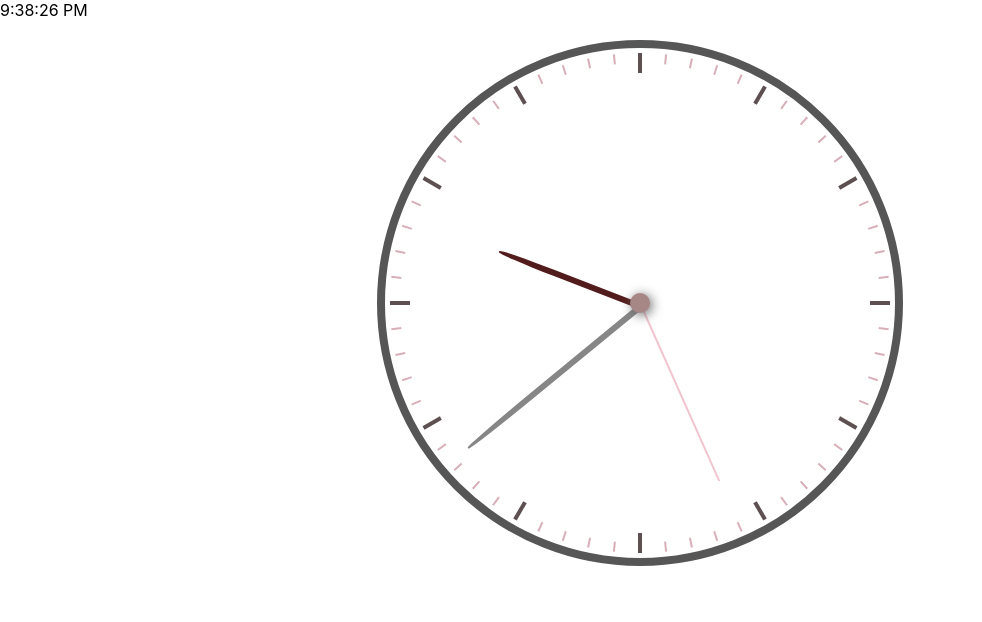
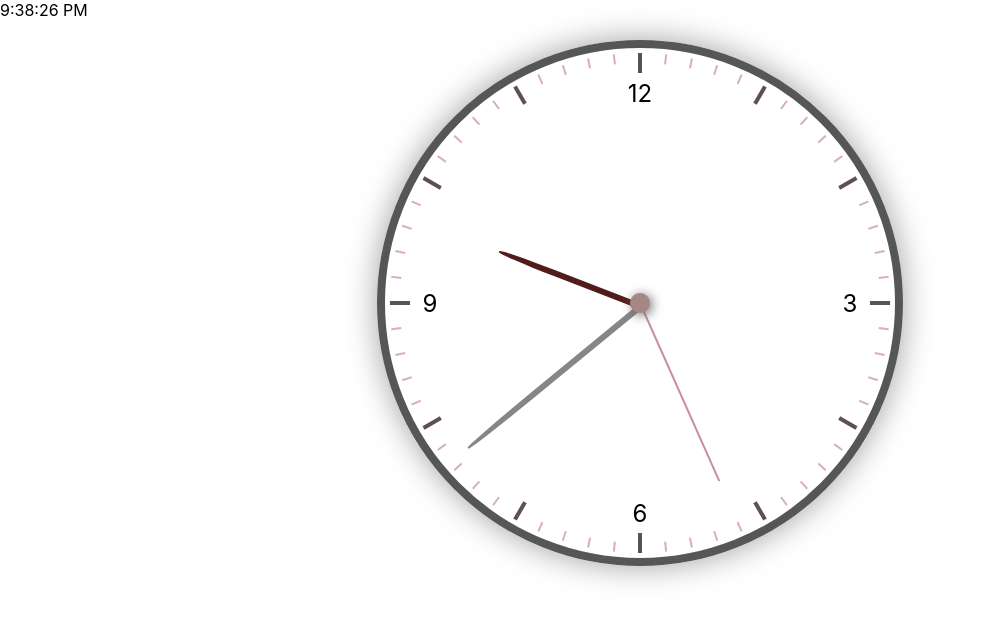
Before and after one commit to sprajams/analog-clock, a React (Create React App) app: page / in a window 1280 px wide. Shown: the top 622 px of the page, without its empty margins (0-982 px from the left). Built offline with nearby package versions, Linux system fonts and the light colour scheme.

Commit message:
finalize styling of clock

```diff
--- a/src/components/Clock/index.jsx
+++ b/src/components/Clock/index.jsx
@@ -48,6 +48,10 @@ function Clock({ hours, minutes, seconds }) {
             transform: `translate(-50%, 0)  rotate(${secondsDeg}deg)`,
           }}
         ></div>
+        <div className={clsx(styles.clockNum, styles.twelve)}>12</div>
+        <div className={clsx(styles.clockNum, styles.three)}>3</div>
+        <div className={clsx(styles.clockNum, styles.six)}>6</div>
+        <div className={clsx(styles.clockNum, styles.nine)}>9</div>
       </div>
     </div>
   );
--- a/src/components/Clock/styles.module.scss
+++ b/src/components/Clock/styles.module.scss
@@ -5,32 +5,32 @@
   display: flex;
   justify-content: center;
   align-items: center;
-  background: rgb(231, 183, 193);
   border-radius: 50%;
+  font-size: 1.5em;
   // text-align: center;
 }
 .twelve {
   position: absolute;
-  top: 5px;
+  top: 20px;
   left: 50%;
   transform: translate(-50%, 50%);
 }
 .three {
   position: absolute;
   top: 50%;
-  right: 5px;
+  right: 20px;
   transform: translate(-50%, -50%);
 }
 .six {
   position: absolute;
-  bottom: 5px;
+  bottom: 20px;
   left: 50%;
   transform: translate(-50%, -50%);
 }
 .nine {
   position: absolute;
   top: 50%;
-  left: 5px;
+  left: 20px;
   transform: translate(50%, -50%);
 }
 
@@ -48,14 +48,15 @@
   align-items: center;
   position: relative;
   padding: 5px;
+  box-shadow: 0 0 20px rgb(160, 160, 160);
   @media (min-width: 768px) {
     height: 500px;
     width: 500px;
     border: 8px solid rgb(86, 86, 86);
+    box-shadow: 0 0 32px rgb(160, 160, 160);
   }
 }
 .marking {
-  font-size: 5px;
   width: 2px;
   height: 10px;
   position: absolute;
@@ -96,11 +97,12 @@
   position: absolute;
   bottom: 50%;
   left: 50%;
-  width: 3px;
-  border-radius: 40% 40% 0 0;
+  width: 4px;
+  border-radius: 35% 35% 0 0;
   transform-origin: bottom;
   @media (min-width: 768px) {
     width: 6px;
+    border-radius: 40% 40% 0 0;
   }
   // transition: transform 0.1s;
 }
@@ -120,7 +122,7 @@
 }
 .second {
   height: 135px;
-  background: rgb(241, 197, 207);
+  background: rgb(204, 141, 155);
   width: 2px;
   border-radius: 0;
   @media (min-width: 768px) {
```
